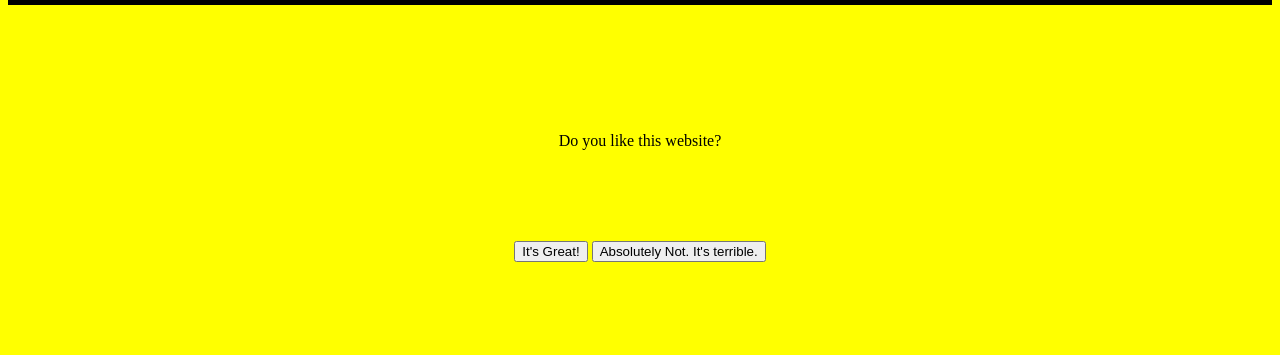
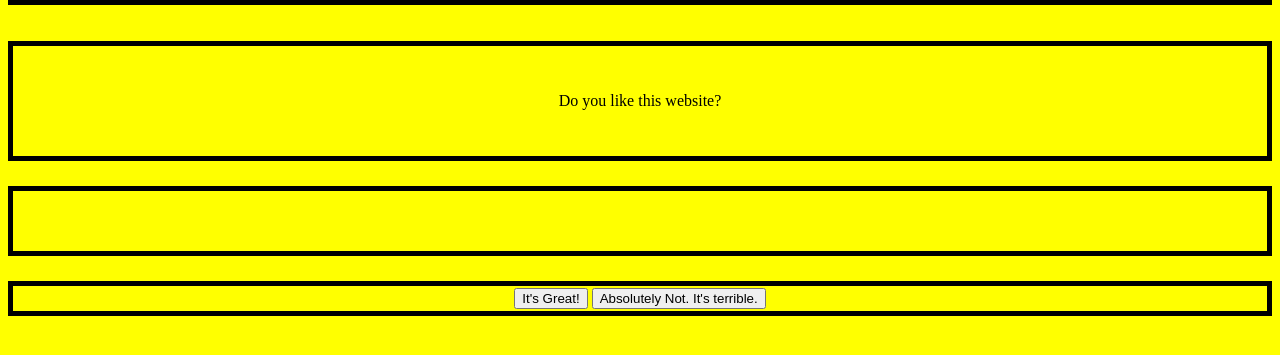
Before and after one commit to whoisjula/uhhuh, a plain HTML site: page index.html in a window 1280 px wide. Shown: the part 97-452 px from the top of the page. Drawn offline with Linux system fonts and the light colour scheme.

Commit message:
Update index.html

```diff
--- a/index.html
+++ b/index.html
@@ -19,6 +19,13 @@
       }
 
       .two-box {
+        border-style: solid;
+        border-color: black;
+        border-width: 5px;
+        padding: 2px 2px 2px 2px;
+      }
+
+      .three-box {
         border-style: solid;
         border-color: black;
         border-width: 5px;
@@ -54,14 +61,14 @@
     <br>
     <br>
 
-    <div style="padding: 75px 0px 50px 0px;">
+    <div style="padding: 30px 0px 30px 0px;" class="two-box">
       <p> Do you like this website? </p>
     </div>
 
-    <h5 id="peep"></h5>
+    <h5 id="peep" style="padding: 30px 15px 30px 15px" class="three-box"></h5>
 
 
-    <div style="text-align: center;" class="space">
+    <div style="text-align: center;" class="space three-box">
 
       <button onclick="myFunction('You are amazing... and correct.')">It's Great!</button>
 
```
